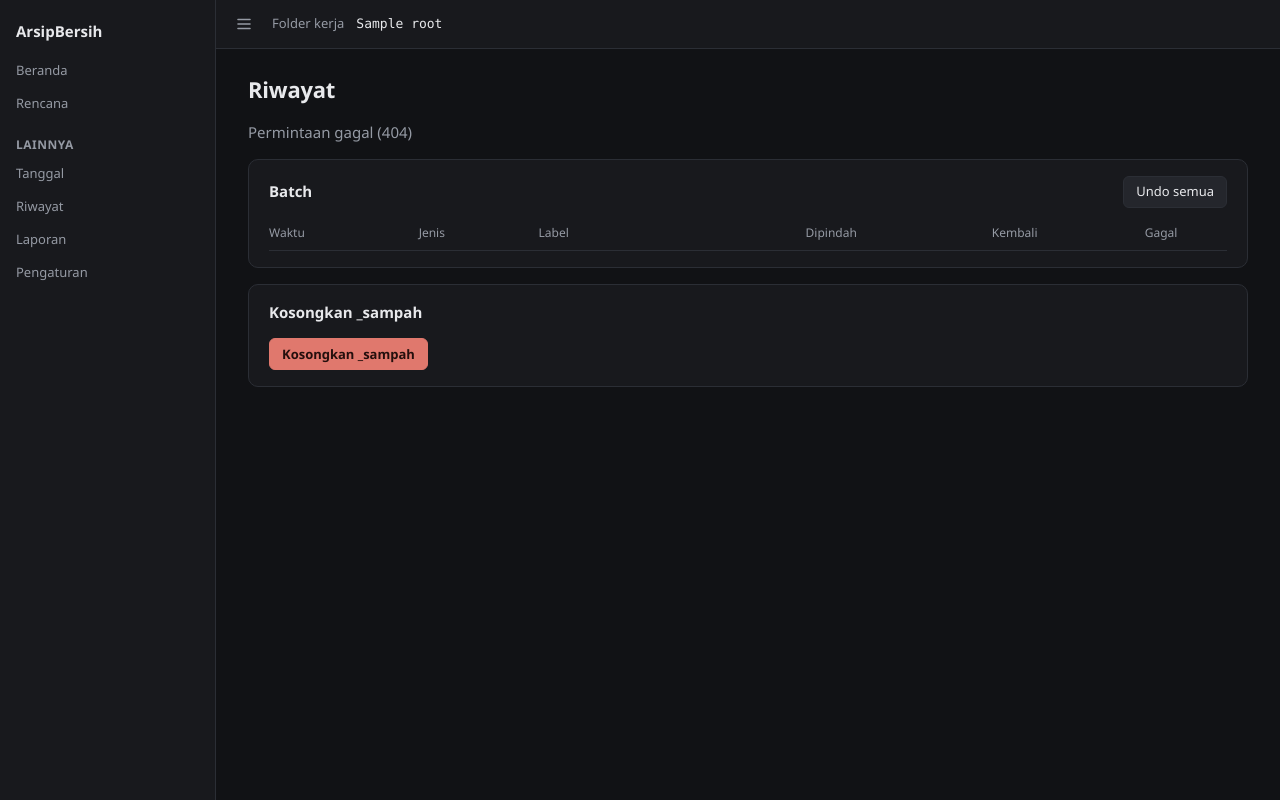
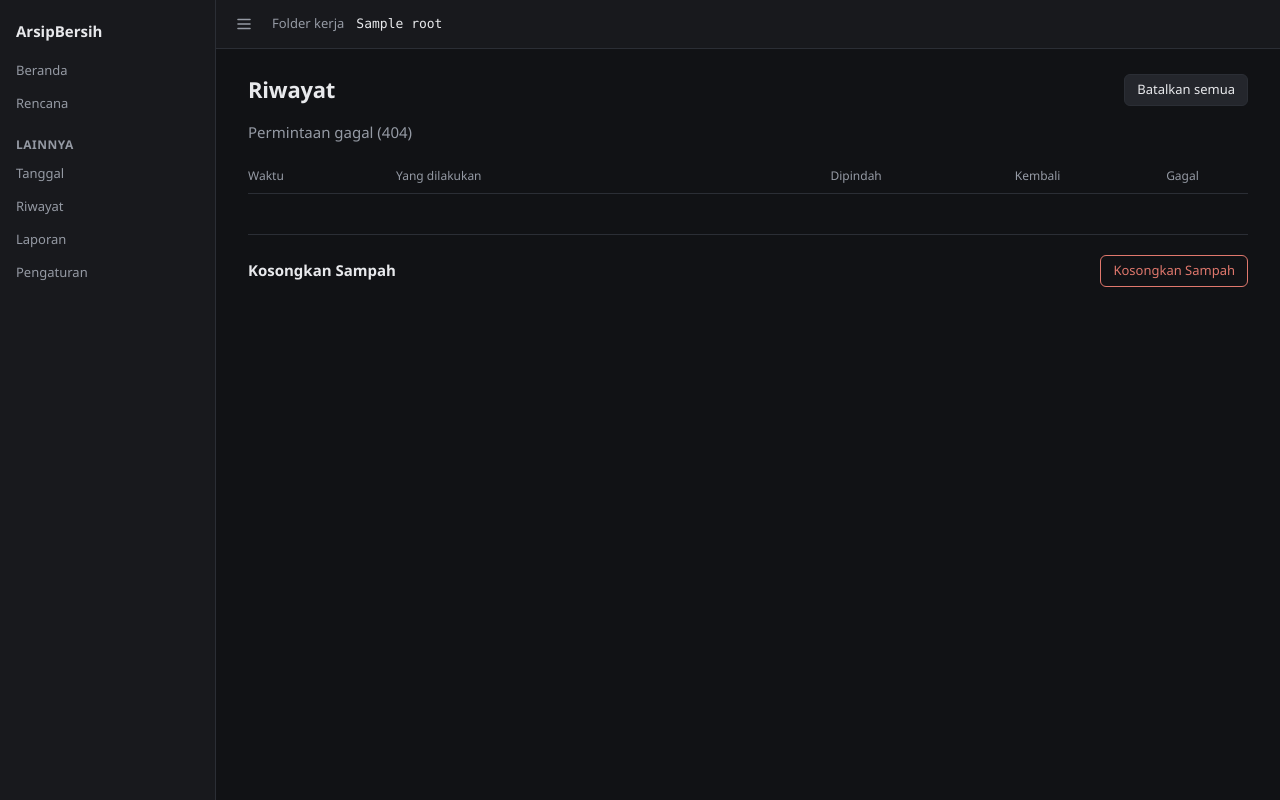
Before and after one commit to DaffiAffan/ArsipBersih, a Python web app: template src/arsipbersih/web/templates/history.html in a window 1280 px wide. Run offline with Jinja, Linux system fonts and the light colour scheme; the template is opened without the code that fills it: most values are stand-ins (such as "Sample title", 1, 10 or a date in 2020); lists and menus that the app fills with data are empty.

Commit message:
feat(web): restyle plan, history, report, dates and settings as plain tables
Drop card boxes, use v2 wording (Terapkan, Batalkan, Dibatalkan), add danger_zone macro for Kosongkan Sampah, show the settings hint once per section.

```diff
--- a/src/arsipbersih/web/queries.py
+++ b/src/arsipbersih/web/queries.py
@@ -583,14 +583,14 @@ def unit_detail(conn: sqlite3.Connection, unit_id: str, head: str | None = None)
 def _batch_title(label: str, labels: dict[str, str]) -> str:
     if label.startswith("apply "):
         slug = label[len("apply "):]
-        return f"Apply · {CATEGORY_LABELS.get(slug, slug)}"
+        return f"Terapkan · {CATEGORY_LABELS.get(slug, slug)}"
     if label.startswith("rapikan"):
         return "Rapikan ke Arsip"
     if label == "undo all":
-        return "Undo semua"
+        return "Batalkan semua"
     if label.startswith("undo "):
         target = labels.get(label[len("undo "):])
-        return f"Undo · {_batch_title(target, labels)}" if target else "Undo"
+        return f"Dibatalkan: {_batch_title(target, labels)}" if target else "Dibatalkan"
     if label == "purge trash":
         return "Kosongkan sampah"
     return label
--- a/src/arsipbersih/web/routes/history.py
+++ b/src/arsipbersih/web/routes/history.py
@@ -79,7 +79,7 @@ def _undo_job(root: Path, batch_id: str | None):
 def undo(body: UndoBody, request: Request, root: Path = Depends(get_root)):
     if bool(body.batch_id) == bool(body.all):
         raise UserError("Pilih tepat satu: satu batch atau semua", 400)
-    label = "Undo semua" if body.all else "Undo batch"
+    label = "Batalkan semua" if body.all else "Batalkan batch"
     return start_job(request, "undo", label, _undo_job(root, None if body.all else body.batch_id))
 
 
--- a/src/arsipbersih/web/static/css/pages/dates.css
+++ b/src/arsipbersih/web/static/css/pages/dates.css
@@ -4,8 +4,8 @@
 .dt-head p { margin: 0; max-width: 680px; }
 .dt-write { display: flex; flex-direction: column; align-items: flex-end; gap: var(--space-1); max-width: 320px; text-align: right; }
 #dt-error { white-space: pre-line; }
-.dt-events { display: grid; grid-template-columns: repeat(auto-fill, minmax(340px, 1fr)); gap: var(--space-3); }
-.dt-event { background: var(--color-surface-2); border: 1px solid var(--color-border); border-radius: var(--radius-card); padding: var(--space-3) var(--space-4); display: flex; flex-direction: column; gap: var(--space-2); }
+.dt-events { display: flex; flex-direction: column; }
+.dt-event { border-bottom: 1px solid var(--color-border); padding: var(--space-3) 0; display: flex; flex-direction: column; gap: var(--space-2); }
 .dt-event p { margin: 0; }
 .dt-event-head { display: flex; align-items: center; gap: var(--space-2); flex-wrap: wrap; }
 .dt-event-head h3 { margin: 0; font-size: var(--text-md); flex: 1; }
@@ -23,7 +23,7 @@
 .dt-grid { display: grid; grid-template-columns: repeat(auto-fill, minmax(140px, 1fr)); gap: var(--space-2); }
 .dt-cell.is-selected { border-color: var(--color-accent); }
 .dt-cell:focus-visible { box-shadow: 0 0 0 2px var(--color-accent); }
-.dt-check { position: absolute; left: 6px; top: 6px; width: 18px; height: 18px; border-radius: 4px; border: 2px solid var(--color-text); background: var(--scrim-photo); }
+.dt-check { position: absolute; left: 6px; top: 6px; width: 18px; height: 18px; border-radius: var(--radius-sm); border: 2px solid var(--color-text); background: var(--scrim-photo); }
 .dt-cell.is-selected .dt-check { background: var(--color-accent); border-color: var(--color-accent); }
 .dt-name { position: absolute; left: 0; right: 0; bottom: 0; padding: 2px 6px; font-size: var(--text-xs); background: var(--scrim-photo); color: var(--color-text); overflow: hidden; text-overflow: ellipsis; white-space: nowrap; }
 .dt-more { display: flex; justify-content: center; margin-top: var(--space-3); }
--- a/src/arsipbersih/web/static/css/pages/history.css
+++ b/src/arsipbersih/web/static/css/pages/history.css
@@ -3,3 +3,7 @@
 .hist-head h2 { margin: 0; }
 .hist-row { display: flex; align-items: center; gap: var(--space-3); padding: var(--space-2) 0; border-bottom: 1px solid var(--color-border); }
 .hist-row .path { flex: 1; min-width: 0; overflow-wrap: anywhere; font-family: var(--font-mono); font-size: var(--text-sm); }
+.hist-head h1 { margin: 0; }
+.table tr.is-undone td { opacity: 0.55; }
+.link { background: none; border: 0; padding: 0; color: var(--color-accent); cursor: pointer; font: inherit; }
+.link:hover { text-decoration: underline; }
--- a/src/arsipbersih/web/static/css/pages/plan.css
+++ b/src/arsipbersih/web/static/css/pages/plan.css
@@ -5,9 +5,5 @@
 .plan-ok { margin-left: var(--space-2); }
 .plan-error { background: var(--color-surface-2); border: 1px solid var(--color-danger); color: var(--color-danger); padding: var(--space-2) var(--space-3); border-radius: var(--radius-control); margin-bottom: var(--space-3); }
 .plan-error[hidden] { display: none; }
-.plan-stats { display: grid; grid-template-columns: repeat(auto-fit, minmax(160px, 1fr)); gap: var(--space-3); margin: 0 0 var(--space-3); }
-.plan-stats .stat { background: var(--color-surface-2); border: 1px solid var(--color-border); border-radius: var(--radius-card); padding: var(--space-3) var(--space-4); display: flex; flex-direction: column; }
-.plan-stats dd { margin: 0; font-size: var(--text-xl); font-weight: 600; order: 1; }
-.plan-stats dt { color: var(--color-text-muted); font-size: var(--text-sm); order: 0; }
-.plan-stats small { order: 2; }
+.plan-stats { margin: 0 0 var(--space-3); max-width: 560px; }
 .plan-tidy { display: flex; align-items: center; gap: var(--space-3); flex-wrap: wrap; }
--- a/src/arsipbersih/web/static/css/pages/report.css
+++ b/src/arsipbersih/web/static/css/pages/report.css
@@ -1,6 +1,8 @@
 /* Laporan (report.js): layout */
-.report-total { display: flex; align-items: baseline; gap: var(--space-2); }
-.report-big { font-size: var(--text-2xl); font-weight: 600; }
+.report-grid { display: grid; gap: var(--space-5); margin-bottom: var(--space-5); }
+@media (min-width: 1100px) { .report-grid { grid-template-columns: 1fr 1fr; } }
+.report-section { margin-bottom: var(--space-5); }
+h1 #report-total { font-size: var(--text-md); font-weight: 400; }
 .report-table td:first-child { color: var(--color-text-muted); }
 .report-ok { color: var(--color-keep); }
 .report-bad { color: var(--color-danger); }
--- a/src/arsipbersih/web/static/css/pages/settings.css
+++ b/src/arsipbersih/web/static/css/pages/settings.css
@@ -1,6 +1,7 @@
 /* Pengaturan (settings.js): layout */
-.settings-form fieldset { max-width: 760px; }
-.settings-form legend { padding: 0 var(--space-2); font-weight: 600; }
+.settings-form fieldset { max-width: 760px; border: 0; border-top: 1px solid var(--color-border); margin: 0; padding: var(--space-4) 0 var(--space-3); }
+.settings-form .section-note { margin: 0 0 var(--space-2); font-size: var(--text-sm); }
+.settings-form legend { padding: 0 var(--space-3) 0 0; font-weight: 600; }
 .settings-form .field { display: grid; grid-template-columns: 1fr 160px; gap: var(--space-1) var(--space-3); align-items: center; margin: var(--space-2) 0; }
 .settings-form .field small { grid-column: 1 / -1; }
 .settings-form .input, .settings-form input { background: var(--color-surface-2); color: var(--color-text); border: 1px solid var(--color-border); border-radius: var(--radius-control); padding: 6px 8px; font: inherit; }
@@ -9,5 +10,5 @@
 .blur-controls input[type=range] { flex: 1; min-width: 200px; padding: 0; }
 .blur-row { display: flex; flex-wrap: wrap; gap: var(--space-2); }
 .blur-row figure { margin: 0; text-align: center; font-size: var(--text-xs); }
-.blur-row img { display: block; border-radius: 4px; background: var(--color-surface-2); }
+.blur-row img { display: block; border-radius: var(--radius-sm); background: var(--color-surface-2); }
 .settings-actions { margin-bottom: var(--space-6); }
--- a/src/arsipbersih/web/static/pages/history.js
+++ b/src/arsipbersih/web/static/pages/history.js
@@ -4,7 +4,7 @@ import { watchJob } from "/static/components/jobbar.js";
 import { confirmDialog } from "/static/components/dialog.js";
 import { reviewNav } from "/static/components/sidebar.js";
 
-const KIND = { rapikan: "Rapikan", apply: "Apply", undo: "Undo", purge: "Kosongkan sampah" };
+const KIND = { rapikan: "Rapikan", apply: "Terapkan", undo: "Dibatalkan", purge: "Kosongkan Sampah" };
 const $ = (id) => document.getElementById(id);
 let data = null;
 let lastJobKey = null;
@@ -30,14 +30,13 @@ async function post(url, body) {
 }
 
 function renderBatches() {
-  const rows = data.batches.map((b) => el("tr", {},
+  const rows = data.batches.map((b) => el("tr", { class: b.undone > 0 && !b.undoable && (b.kind === "rapikan" || b.kind === "apply") ? "is-undone" : "" },
     el("td", {}, fmtTime(b.created_at)),
-    el("td", {}, el("span", { class: "badge badge-muted" }, KIND[b.kind] || b.kind)),
-    el("td", {}, b.title || b.label || ""),
+    el("td", {}, b.title || b.label || KIND[b.kind] || b.kind),
     el("td", { class: "num" }, fmtNum(b.done)),
     el("td", { class: "num" }, fmtNum(b.undone)),
     el("td", { class: "num" }, fmtNum(b.failed)),
-    el("td", { class: "num" }, b.undoable ? el("button", { type: "button", class: "btn btn-secondary", onclick: () => undoBatch(b) }, "Undo batch ini") : ""),
+    el("td", { class: "num" }, b.undoable ? el("button", { type: "button", class: "link", onclick: () => undoBatch(b) }, "Batalkan") : ""),
   ));
   $("batch-rows").replaceChildren(...rows);
   $("batch-empty").hidden = rows.length > 0;
@@ -46,18 +45,18 @@ function renderBatches() {
 
 async function undoBatch(b) {
   const ok = await confirmDialog({
-    title: "Undo batch ini?",
+    title: "Batalkan batch ini?",
     body: `File dari batch "${b.title || b.label || KIND[b.kind] || b.kind}" kembali ke posisi asal. Unit yang jalurnya sudah terisi dilewati.`,
-    okLabel: "Undo",
+    okLabel: "Batalkan",
   });
   if (ok) await post("/api/undo", { batch_id: b.id });
 }
 
 async function undoAll() {
   const ok = await confirmDialog({
-    title: "Undo semua? Semua file kembali ke posisi asal di Sumber.",
-    body: "Semua batch rapikan dan apply yang masih bisa dibatalkan di-undo, dari yang terbaru.",
-    okLabel: "Undo semua",
+    title: "Batalkan semua? Semua file kembali ke posisi asal di Sumber.",
+    body: "Semua batch rapikan dan apply yang masih bisa dibatalkan dibatalkan, dari yang terbaru.",
+    okLabel: "Batalkan semua",
   });
   if (ok) await post("/api/undo", { all: true });
 }
@@ -103,14 +102,14 @@ async function forget(m) {
 
 function renderTrash() {
   const t = data.trash;
-  $("trash-info").textContent = t.files ? `${fmtNum(t.files)} file (${fmtBytes(t.bytes)}) di _sampah.` : "_sampah kosong.";
+  $("trash-info").textContent = t.files ? `${fmtNum(t.files)} file (${fmtBytes(t.bytes)}) di Sampah.` : "Sampah kosong.";
   $("purge-btn").disabled = t.files === 0;
 }
 
 async function purge() {
   const { files, bytes } = data.trash; // the numbers shown in the dialog are the ones sent
   const first = await confirmDialog({
-    title: "Kosongkan _sampah?",
+    title: "Kosongkan Sampah?",
     body: `${fmtNum(files)} file, ${fmtBytes(bytes)} akan dihapus PERMANEN. Harddisk eksternal tidak punya Recycle Bin, jadi file tidak bisa dipulihkan.`,
     okLabel: "Lanjut",
     danger: true,
@@ -144,7 +143,7 @@ function showResult(st) {
   const r = st.result || {};
   const errors = (r.errors || []).map(String);
   const errs = errors.length;
-  if (st.kind === "undo") say(`Undo selesai: ${r.moved_units ?? 0} unit kembali, ${r.failed_units ?? 0} gagal${errs ? ` (${errs} catatan)` : ""}.`, errors);
+  if (st.kind === "undo") say(`Pembatalan selesai: ${r.moved_units ?? 0} unit kembali, ${r.failed_units ?? 0} gagal${errs ? ` (${errs} catatan)` : ""}.`, errors);
   else if (st.kind === "purge") say(`Dihapus permanen: ${r.deleted ?? 0} file${errs ? `, ${errs} masalah` : ""}.`, errors);
   else say("Selesai.");
 }
--- a/src/arsipbersih/web/templates/dates.html
+++ b/src/arsipbersih/web/templates/dates.html
@@ -13,14 +13,14 @@
 </header>
 <div id="dt-error" class="plan-error" role="alert" hidden></div>
 
-<section class="card" aria-labelledby="dt-events-title">
+<section aria-labelledby="dt-events-title">
   <h2 id="dt-events-title">Tanggal acara</h2>
   <p class="muted">Foto kiriman WA memakai tanggal kirim, bukan tanggal foto diambil. Kalau disetujui, foto WA di acara itu diberi tanggal di dalam rentang foto kamera acaranya, urutannya tetap.</p>
   <div id="dt-events" class="dt-events" aria-live="polite"></div>
   <p id="dt-events-empty" class="empty" hidden>Tidak ada acara yang perlu diperiksa.</p>
 </section>
 
-<section class="card" aria-labelledby="dt-undated-title">
+<section aria-labelledby="dt-undated-title">
   <div class="dt-section-head">
     <h2 id="dt-undated-title">Tanpa tanggal</h2>
     <span id="dt-undated-count" class="muted"></span>
@@ -42,7 +42,7 @@
   <article class="dt-event">
     <header class="dt-event-head">
       <h3 class="dt-event-name"></h3>
-      <span class="badge dt-changed" hidden>Berubah — ada foto kamera baru</span>
+      <span class="badge dt-changed" hidden>Berubah: ada foto kamera baru</span>
     </header>
     <p class="dt-event-summary"></p>
     <p class="muted dt-event-meta"></p>
--- a/src/arsipbersih/web/templates/history.html
+++ b/src/arsipbersih/web/templates/history.html
@@ -1,37 +1,33 @@
 {% extends "base.html" %}
+{% from "partials/danger_zone.html" import danger_zone %}
 {% block title %}Riwayat - ArsipBersih{% endblock %}
 {% block content %}
-<h1>Riwayat</h1>
+<div class="hist-head">
+  <h1>Riwayat</h1>
+  <button type="button" id="undo-all" class="btn btn-secondary">Batalkan semua</button>
+</div>
 <div id="hist-msg" class="muted" role="status"></div>
 
-<section id="pending-section" class="card" hidden>
+<section id="pending-section" hidden>
   <h2>Perpindahan terputus</h2>
   <p class="muted">Baris ini memblokir semua perpindahan baru sampai dilepas.</p>
   <div id="pending-list"></div>
 </section>
 
-<section class="card">
-  <div class="hist-head">
-    <h2>Batch</h2>
-    <button type="button" id="undo-all" class="btn btn-secondary">Undo semua</button>
-  </div>
+<section>
   <table class="table">
-    <thead><tr><th>Waktu</th><th>Jenis</th><th>Label</th><th class="num">Dipindah</th><th class="num">Kembali</th><th class="num">Gagal</th><th></th></tr></thead>
+    <thead><tr><th>Waktu</th><th>Yang dilakukan</th><th class="num">Dipindah</th><th class="num">Kembali</th><th class="num">Gagal</th><th></th></tr></thead>
     <tbody id="batch-rows"></tbody>
   </table>
   <p id="batch-empty" class="empty" hidden>Belum ada riwayat.</p>
 </section>
 
-<section id="missing-section" class="card" hidden>
+<section id="missing-section" hidden>
   <h2>File hilang dari disk</h2>
   <div id="missing-list"></div>
 </section>
 
-<section class="card">
-  <h2>Kosongkan _sampah</h2>
-  <p id="trash-info" class="muted"></p>
-  <button type="button" id="purge-btn" class="btn btn-danger">Kosongkan _sampah</button>
-</section>
+{{ danger_zone("Kosongkan Sampah", "purge-btn", "Kosongkan Sampah", "trash-info") }}
 {% endblock %}
 {% block scripts %}
 <script type="module" src="/static/pages/history.js"></script>
--- /dev/null
+++ b/src/arsipbersih/web/templates/partials/danger_zone.html
@@ -0,0 +1,8 @@
+{# Zona berbahaya: judul, penjelasan (id opsional untuk diisi skrip), satu tombol bahaya-bergaris. #}
+{% macro danger_zone(title, button_id, button_label, info_id=None, info="") %}
+<section class="danger-zone">
+  <h2>{{ title }}</h2>
+  <p{% if info_id %} id="{{ info_id }}"{% endif %}>{{ info }}</p>
+  <button type="button" id="{{ button_id }}" class="btn btn-danger-outline">{{ button_label }}</button>
+</section>
+{% endmacro %}
--- a/src/arsipbersih/web/templates/plan.html
+++ b/src/arsipbersih/web/templates/plan.html
@@ -4,7 +4,7 @@
 <h1>Rencana Rapikan</h1>
 <p class="muted">Periksa nama acara di bawah. Tidak ada file yang dipindah sebelum Anda menekan "Rapikan sekarang" dan mengonfirmasi.</p>
 <div id="plan-error" class="plan-error" role="alert" hidden></div>
-<section class="card">
+<section>
   <h2>Acara</h2>
   <table class="table plan-table">
     <thead><tr><th>Nama</th><th>Bulan</th><th>File</th><th>Sumber</th><th>Contoh path</th><th>Aksi</th></tr></thead>
@@ -12,7 +12,7 @@
   </table>
   <p id="events-empty" class="empty" hidden>Belum ada acara terdeteksi.</p>
 </section>
-<section class="card">
+<section>
   <h2>Ringkasan</h2>
   <div id="summary"></div>
   <div class="plan-tidy">
@@ -20,7 +20,7 @@
     <span id="tidy-hint" class="muted"></span>
   </div>
 </section>
-<section id="result" class="card" hidden>
+<section id="result" hidden>
   <h2>Hasil</h2>
   <div id="result-body"></div>
 </section>
--- a/src/arsipbersih/web/templates/report.html
+++ b/src/arsipbersih/web/templates/report.html
@@ -1,15 +1,15 @@
 {% extends "base.html" %}
 {% block title %}Laporan - ArsipBersih{% endblock %}
 {% block content %}
-<h1>Laporan</h1>
+<h1>Laporan <span id="report-total" class="muted"></span></h1>
 <div id="report" class="muted">Memuat...</div>
-<section class="card">
+<section class="report-section">
   <h2>Verifikasi</h2>
   <p class="muted">Mencocokkan file media di database dengan file di disk.</p>
   <button type="button" id="verify-btn" class="btn btn-secondary">Verifikasi</button>
   <div id="verify-result"></div>
 </section>
-<section class="card">
+<section class="report-section">
   <h2>Cache</h2>
   <p>Ukuran cache: <strong id="cache-size">-</strong>. Thumbnail dan preview dibuat ulang otomatis saat dibutuhkan.</p>
   <button type="button" id="cache-btn" class="btn btn-secondary">Hapus cache</button>
```
Also changed, not shown: src/arsipbersih/web/static/pages/plan.js (+6 -18 lines), src/arsipbersih/web/static/pages/report.js (+4 -3 lines), src/arsipbersih/web/static/pages/settings.js (+14 -9 lines), tests/test_web_history.py (+12 -2 lines), tests/test_web_plan.py (+7 -0 lines), tests/test_web_queries.py (+2 -2 lines), tests/test_web_settings.py (+8 -0 lines).
